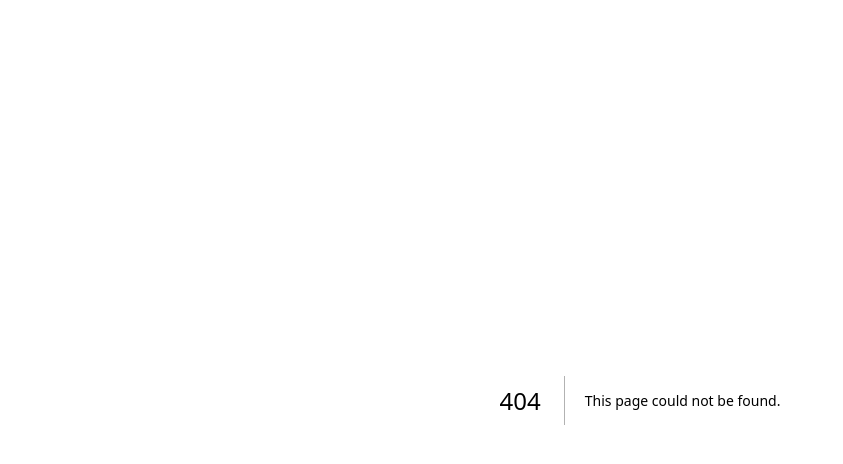
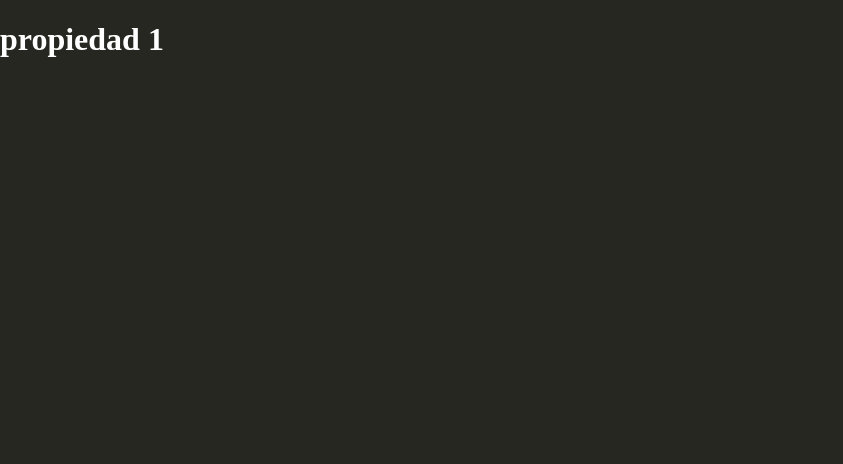
Before and after one commit to DyEsSuCr/graphql-project, a Next.js app in the folder client/: page /propertys/1 in a window 1280 px wide. Before the commit this address had no page. Shown: the top 464 px of the page, without its empty margins (0-843 px from the left). Built offline with nearby package versions, Linux system fonts and the light colour scheme.

Commit message:
route more info

```diff
--- a/client/pages/index.js
+++ b/client/pages/index.js
@@ -2,6 +2,8 @@ import PredioList from '../components/PredioList'
 
 export default function Home() {
   return (
-    <PredioList/>
+    <main style={{maxWidth: '1280px', margin: 'auto'}}>
+      <PredioList/>
+    </main>
   )
 }
--- /dev/null
+++ b/client/pages/propertys/[id].js
@@ -0,0 +1,9 @@
+import { useRouter } from 'next/router'
+
+export default function Property() {
+  const {query} = useRouter()
+
+  return (
+    <h1>propiedad {query.id}</h1>
+  )
+}
```
Also changed, not shown: client/components/PredioList.js (+7 -1 lines).
